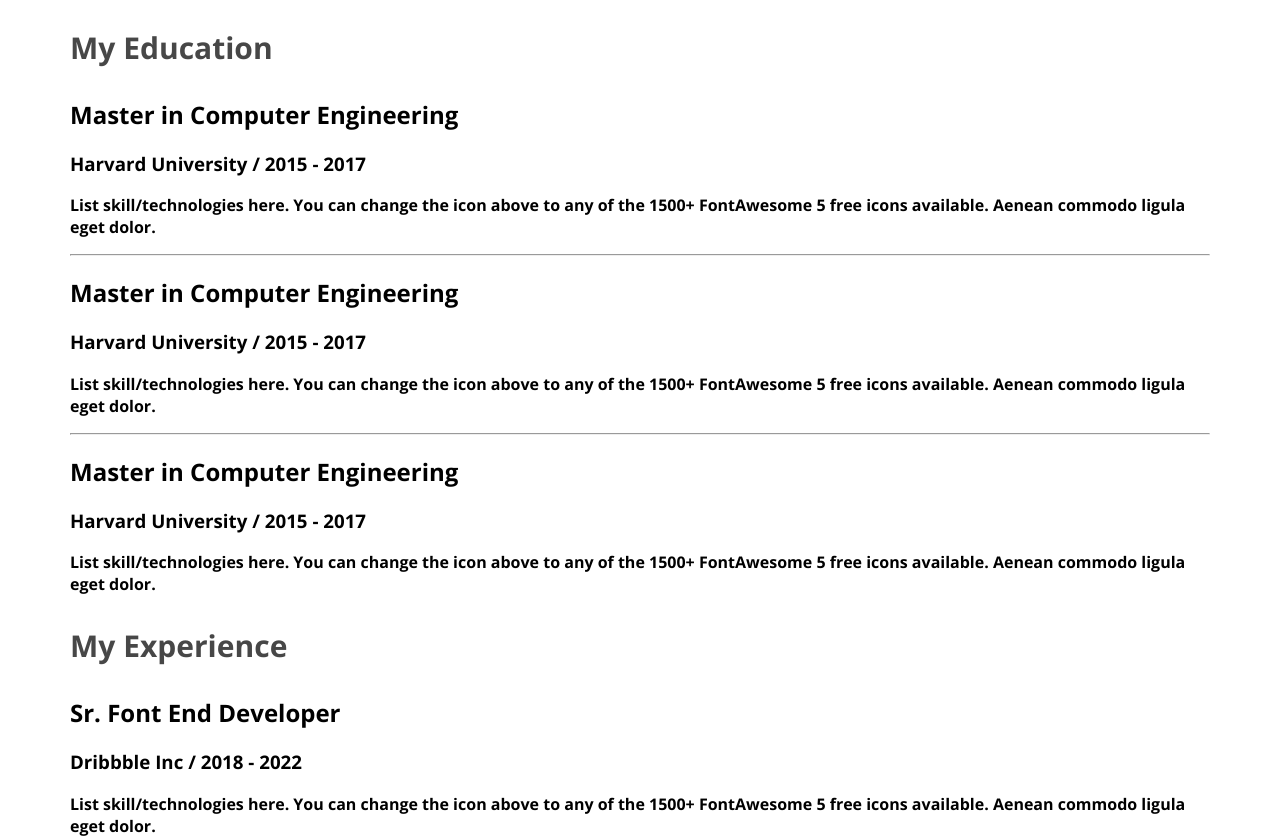
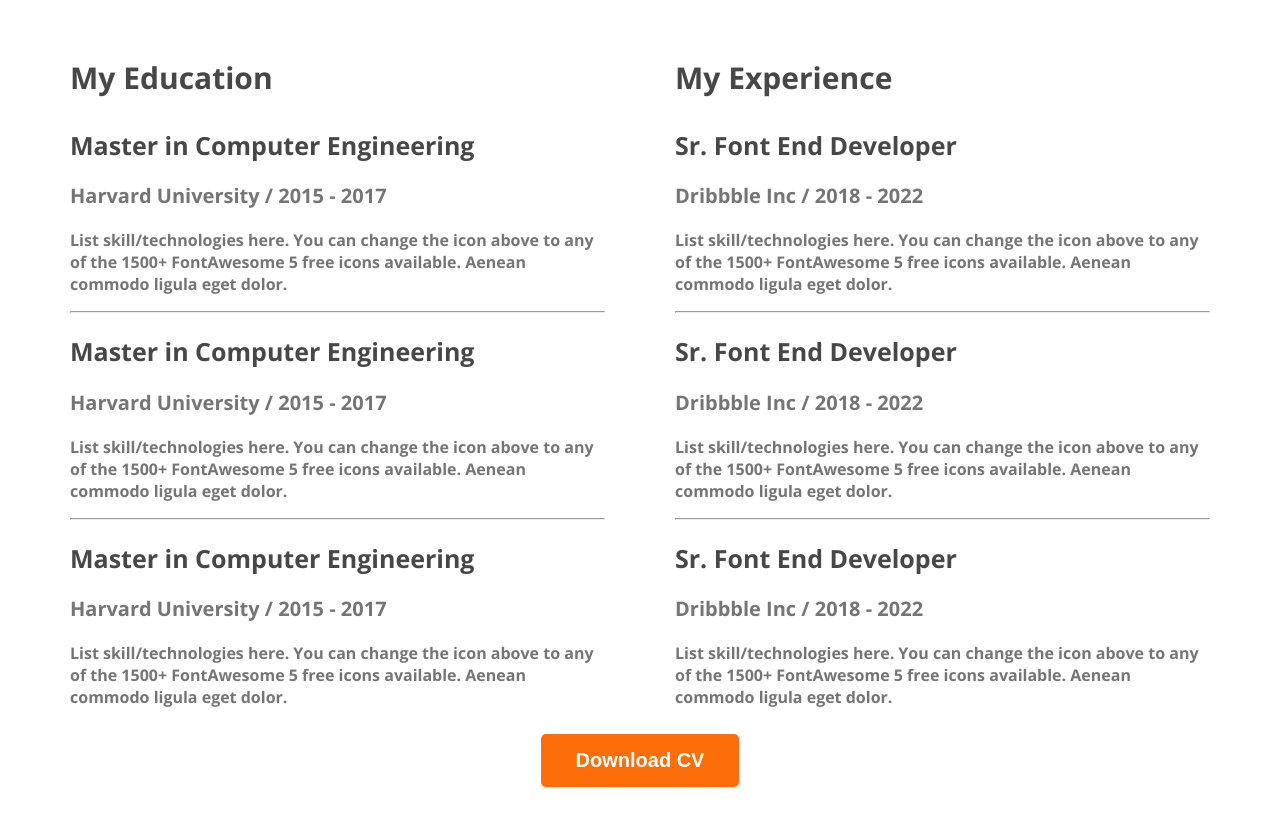
Before and after one commit to alamin50946/my-developer-portfolio, a plain HTML site: page index.html in a window 1280 px wide. Shown: the part 2380-3220 px from the top of the page. After the commit the page ends 3175 px from the top, so only its background shows below. Drawn offline with nearby package versions, Linux system fonts and the light colour scheme.

Commit message:
added resume section

```diff
--- a/index.html
+++ b/index.html
@@ -99,55 +99,66 @@
         <!-- resume section -->
         <section>
             <h3 class="section-title">A summary of My Resume</h3>
-            <div class="resume-container"></div>
+            <div class="resume-container">
                 <div class="resume-colum">
                     <h3 class="resume-colum-title">My Education</h3>
-                <!-- .resume-item>h2.resume-item-title+h3.resume-item-institute+p.resume-item-description -->
                     <div class="resume-item">
                         <h2 class="resume-item-title">Master in Computer Engineering</h2>
                         <h3 class="resume-item-institute">Harvard University / 2015 - 2017</h3>
                         <p class="resume-item-description">List skill/technologies here. You can change the icon above
-                        to any of the 1500+ FontAwesome 5 free icons available. Aenean commodo ligula eget dolor.</p>
+                            to any of the 1500+ FontAwesome 5 free icons available. Aenean commodo ligula eget dolor.
+                        </p>
                     </div>
                     <hr>
+                    <div class="resume-item">
                         <h2 class="resume-item-title">Master in Computer Engineering</h2>
                         <h3 class="resume-item-institute">Harvard University / 2015 - 2017</h3>
                         <p class="resume-item-description">List skill/technologies here. You can change the icon above
-                    to any of the 1500+ FontAwesome 5 free icons available. Aenean commodo ligula eget dolor.</p>
+                            to any of the 1500+ FontAwesome 5 free icons available. Aenean commodo ligula eget dolor.
+                        </p>
                     </div>
                     <hr>
+                    <div class="resume-item">
                         <h2 class="resume-item-title">Master in Computer Engineering</h2>
                         <h3 class="resume-item-institute">Harvard University / 2015 - 2017</h3>
                         <p class="resume-item-description">List skill/technologies here. You can change the icon above
-                to any of the 1500+ FontAwesome 5 free icons available. Aenean commodo ligula eget dolor.</p>
+                            to any of the 1500+ FontAwesome 5 free icons available. Aenean commodo ligula eget dolor.
+                        </p>
                     </div>
 
+                </div>
 
-            </div>
                 <div class="resume-colum">
                     <h3 class="resume-colum-title">My Experience</h3>
                     <div class="resume-item">
                         <h2 class="resume-item-title">Sr. Font End Developer</h2>
                         <h3 class="resume-item-institute">Dribbble Inc / 2018 - 2022</h3>
                         <p class="resume-item-description">List skill/technologies here. You can change the icon above
-                        to any of the 1500+ FontAwesome 5 free icons available. Aenean commodo ligula eget dolor.</p>
+                            to any of the 1500+ FontAwesome 5 free icons available. Aenean commodo ligula eget dolor.
+                        </p>
                     </div>
                     <hr>
                     <div class="resume-item">
                         <h2 class="resume-item-title">Sr. Font End Developer</h2>
                         <h3 class="resume-item-institute">Dribbble Inc / 2018 - 2022</h3>
                         <p class="resume-item-description">List skill/technologies here. You can change the icon above
-                        to any of the 1500+ FontAwesome 5 free icons available. Aenean commodo ligula eget dolor.</p>
+                            to any of the 1500+ FontAwesome 5 free icons available. Aenean commodo ligula eget dolor.
+                        </p>
                     </div>
                     <hr>
                     <div class="resume-item">
                         <h2 class="resume-item-title">Sr. Font End Developer</h2>
                         <h3 class="resume-item-institute">Dribbble Inc / 2018 - 2022</h3>
                         <p class="resume-item-description">List skill/technologies here. You can change the icon above
-                        to any of the 1500+ FontAwesome 5 free icons available. Aenean commodo ligula eget dolor.</p>
+                            to any of the 1500+ FontAwesome 5 free icons available. Aenean commodo ligula eget dolor.
+                        </p>
                     </div>
 
+                </div>
+            </div>
 
+<div class="download-cv">
+    <button class="btn-primary">Download CV</button>
 </div>
         </section>
 
--- a/styles/portfolio.css
+++ b/styles/portfolio.css
@@ -136,3 +136,27 @@ main section {
   font-size: 30px;
   font-weight: 700;
 }
+.resume-container {
+  display: flex;
+  gap: 70px;
+}
+
+.resume-item-description {
+  color: #757575;
+  font-size: 16px;
+  font-weight: 400;
+}
+.resume-item-institute {
+  color: #757575;
+  font-size: 20px;
+  font-weight: 600;
+}
+.resume-item-title {
+  color: #474747;
+  font-size: 25px;
+  font-weight: 700;
+}
+.download-cv{
+  text-align: center;
+  margin-top: 10px;
+}
```
Lines whose indentation alone changed are shown as unchanged.
